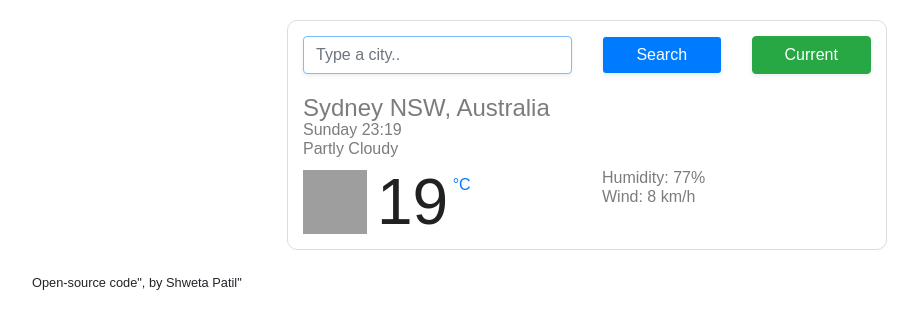
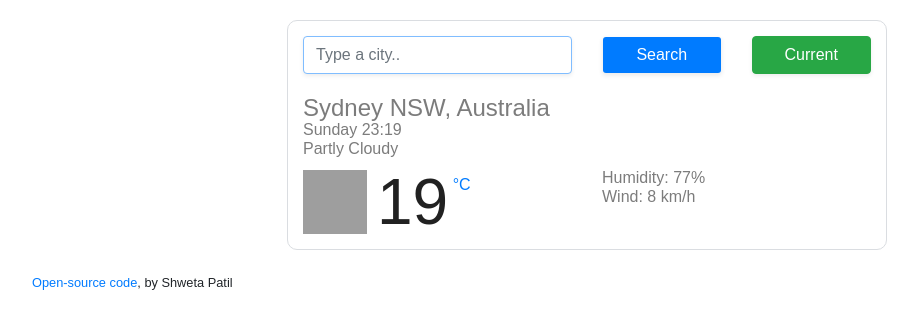
Before and after one commit to Shwetakotak/week6_project, a plain HTML site: page index.html in a window 1280 px wide. Shown: the whole page, without its empty margins (53-971 px from the left). Drawn offline with nearby package versions, Linux system fonts and the light colour scheme; grey boxes are pictures that could not be loaded.

Commit message:
commit changes to small and link in html file

```diff
--- a/index.html
+++ b/index.html
@@ -75,9 +75,11 @@
           </div>
         </div>
       </div>
-      <small>
-      <a href=”https://github.com/Shwetakotak/week6_project” target="_blank"></a>Open-source code</a>", by Shweta Patil"
-      </small>
+      <small
+        ><a href="https://github.com/Shwetakotak/week6_project" target="_blank"
+          >Open-source code</a
+        >, by Shweta Patil</small
+      >
     </div>
     <script src="src/index.js"></script>
   </body>
--- a/src/styles.css
+++ b/src/styles.css
@@ -80,3 +80,9 @@ li {
 .w-100 {
   width: 100% !important;
 }
+
+.small,
+small {
+  font-size: 80%;
+  font-weight: 400;
+}
```
